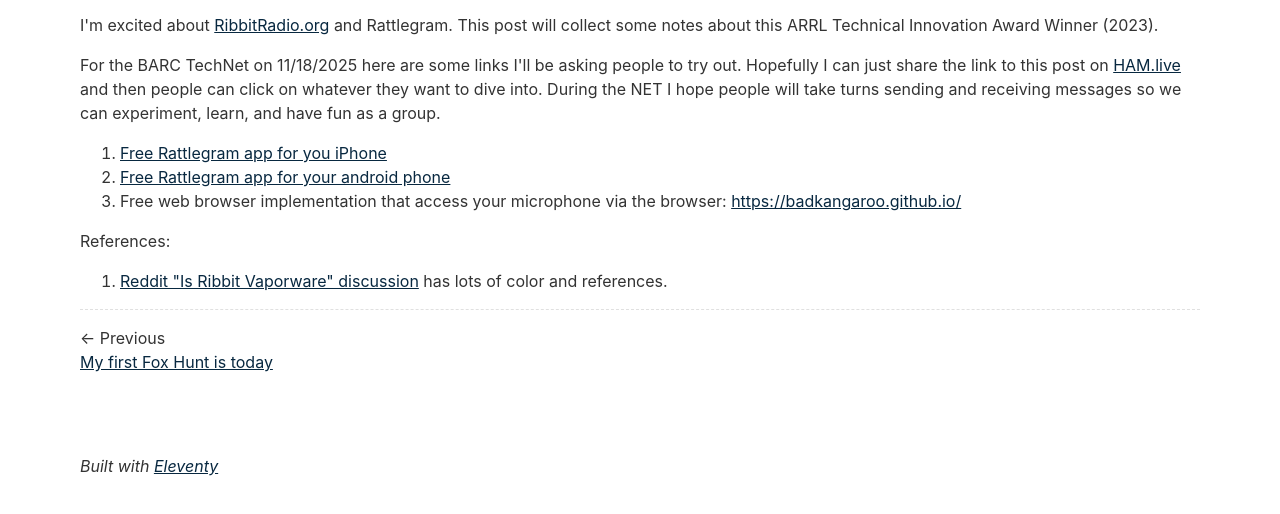
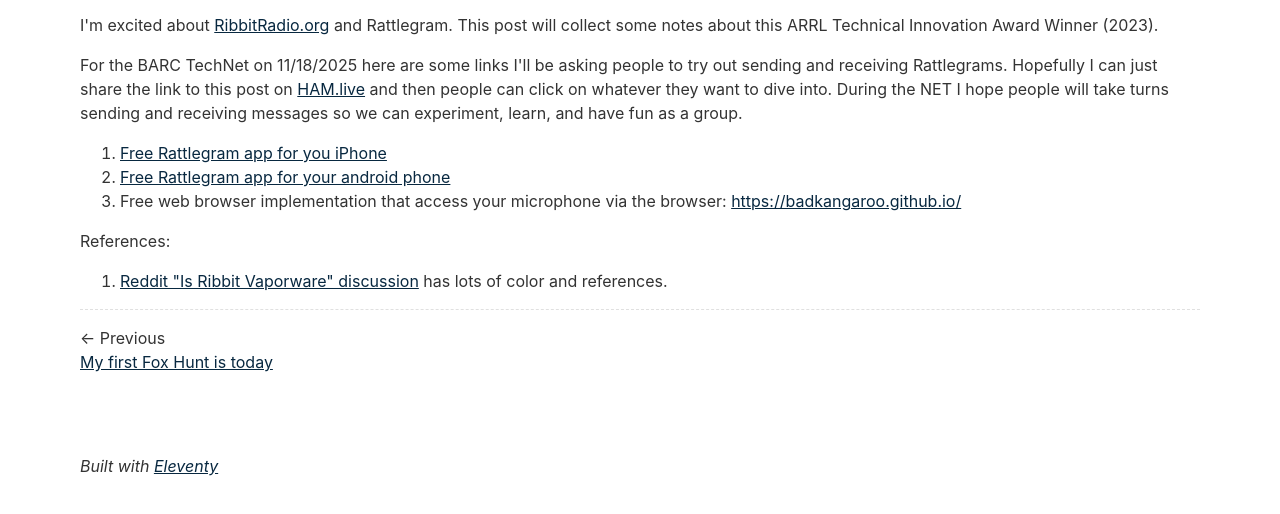
Before and after one commit to payne/n3pay.net, an Eleventy site: page content/blog/Rattlegram1/Rattlegram1.md in a window 1280 px wide. Shown: the part 182-696 px from the top of the page. Built offline with nearby package versions, Linux system fonts and the light colour scheme; Eleventy itself is replaced by a stand-in of ours; files that its build step writes are made by us from their sources; what @zachleat/heading-anchors, zod-validation-error would draw is missing.

Commit message:
call to action.

```diff
--- a/content/blog/Rattlegram1/Rattlegram1.md
+++ b/content/blog/Rattlegram1/Rattlegram1.md
@@ -11,7 +11,7 @@
 
 I'm excited about [RibbitRadio.org](https://www.ribbitradio.org/) and Rattlegram.  This post will collect some notes about this ARRL Technical Innovation Award Winner (2023).
 
-For the BARC TechNet on 11/18/2025 here are some links I'll be asking people to try out.  Hopefully I can just share the link to this post on [HAM.live](https://ham.live) and then people can click on whatever they want to dive into.   During the NET I hope people will take turns sending and receiving messages so we can experiment, learn, and have fun as a group.
+For the BARC TechNet on 11/18/2025 here are some links I'll be asking people to try out sending and receiving Rattlegrams.  Hopefully I can just share the link to this post on [HAM.live](https://ham.live) and then people can click on whatever they want to dive into.   During the NET I hope people will take turns sending and receiving messages so we can experiment, learn, and have fun as a group.
 
 1. [Free Rattlegram app for you iPhone](https://apps.apple.com/us/app/rattlegram/id1664526096)
 1. [Free Rattlegram app for your android phone](https://play.google.com/store/apps/details?id=com.aicodix.rattlegram&hl=en_US)
```
